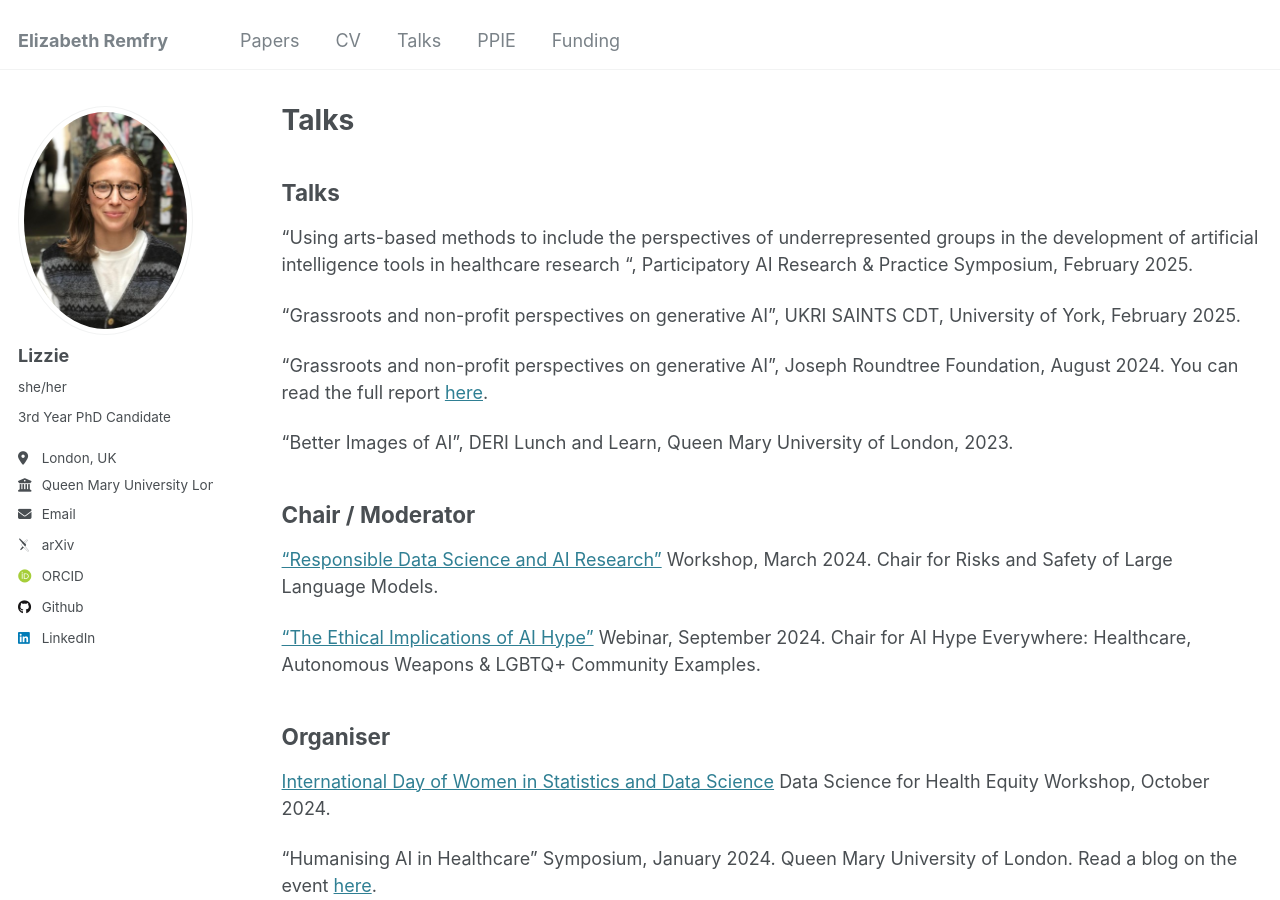
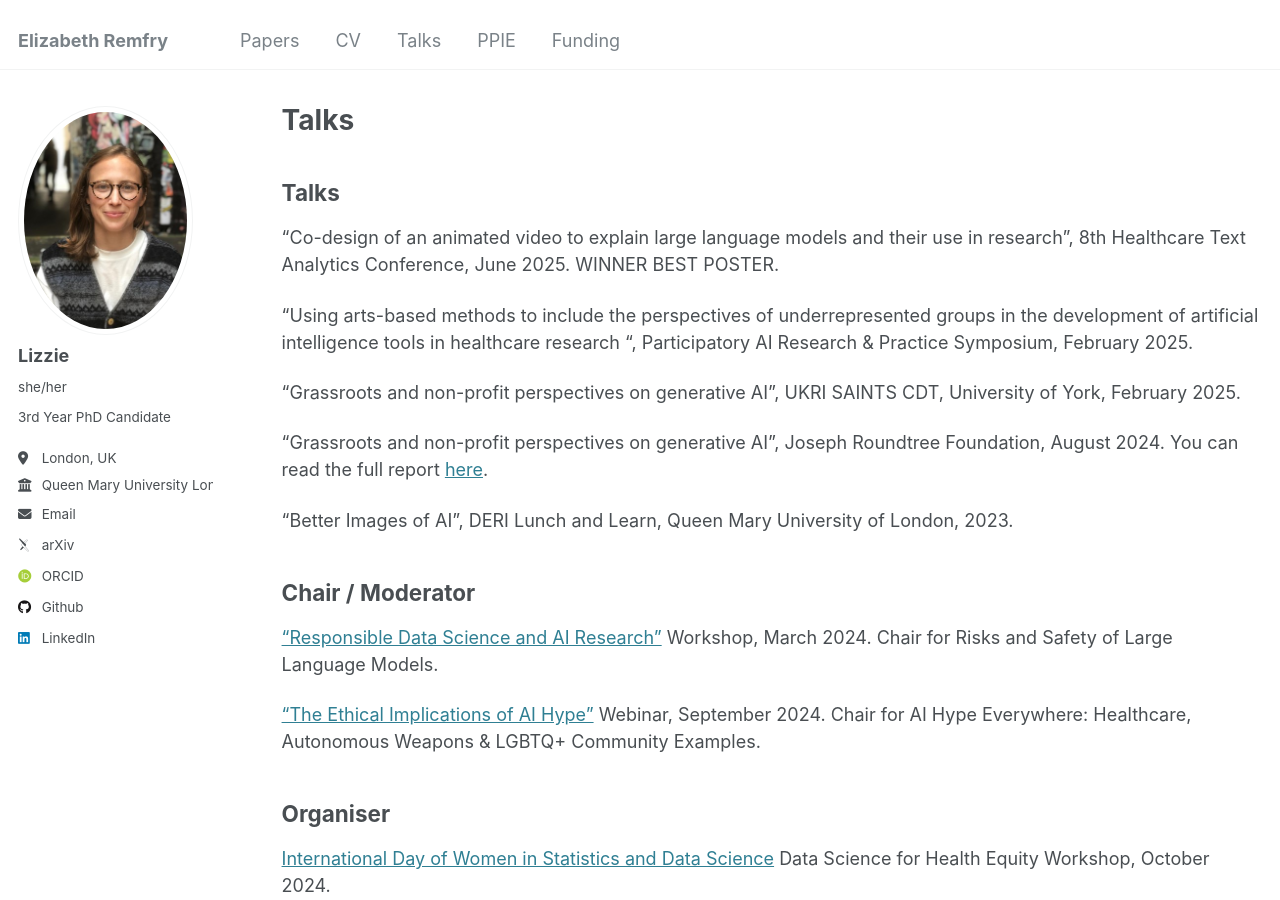
Before and after one commit to LizRem/lizrem.github.io, a Jekyll site: the page built from _pages/talks.md, in a window 1280 px wide and 900 px high. Built offline with Jekyll 4.4.1, drawn with Linux system fonts in a browser that asks for light colours; some web fonts are replaced.

Commit message:
Update talks.md

```diff
--- a/_pages/talks.md
+++ b/_pages/talks.md
@@ -6,6 +6,8 @@ author_profile: true
 ---
 
 ## Talks
+
+"Co-design of an animated video to explain large language models and their use in research", 8th Healthcare Text Analytics Conference, June 2025. WINNER BEST POSTER.
 
 "Using arts-based methods to include the perspectives of underrepresented groups in the development of artificial intelligence tools in healthcare research ", Participatory AI Research & Practice Symposium, February 2025.
 
```
